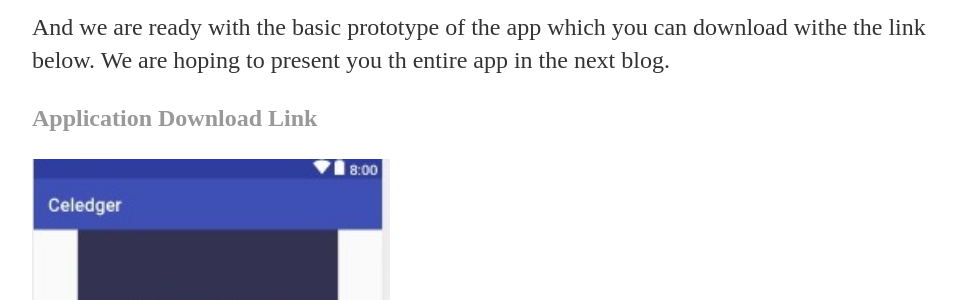
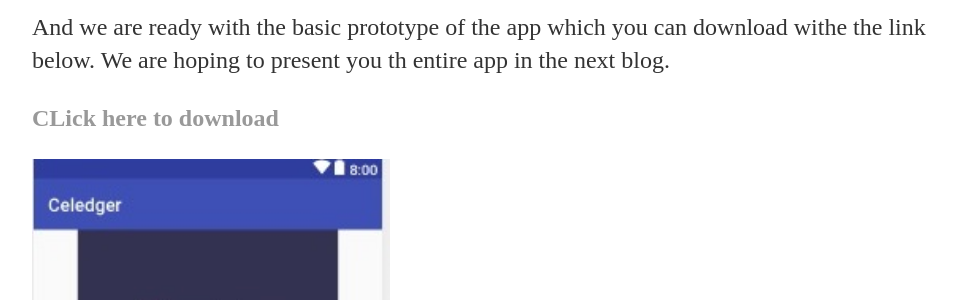
Before and after one commit to DBSE-teaching/isee2019-TeamMachine, a Jekyll site: the page built from docs/_posts/2019-05-13-System-Design.md, in a window 1280 px wide and 900 px high, scrolled down 5706 px. Shown: the part 155-455 px from the top of the window, without its empty margins (160-1117 px from the left). Built offline with Jekyll 4.4.1, drawn with Linux system fonts in a browser that asks for light colours; a file with an impossible date is left out.

Commit message:
Update 2019-05-13-System-Design.md

```diff
--- a/docs/_posts/2019-05-13-System-Design.md
+++ b/docs/_posts/2019-05-13-System-Design.md
@@ -73,7 +73,7 @@ We have quickly started with the implementation of the application since we were
 
 And we are ready with the basic prototype of the app which you can download withe the link below. We are hoping to present you th entire app in the next blog.
 
-<a href="https://github.com/DBSE-teaching/isee2019-TeamMachine/blob/CeledgerAppAPK/docs/Celedger1.apk" target="_blank"><b>Application Download Link</b></a>
+<a href="https://github.com/DBSE-teaching/isee2019-TeamMachine/blob/CeledgerAppAPK/docs/Celedger1.apk" target="_blank"><b>CLick here to download</b></a>
 
 ![Login]({{site.baseurl}}/images/Loginapp.jpg "Login"){:height="15%" width="40%"}
 
```
